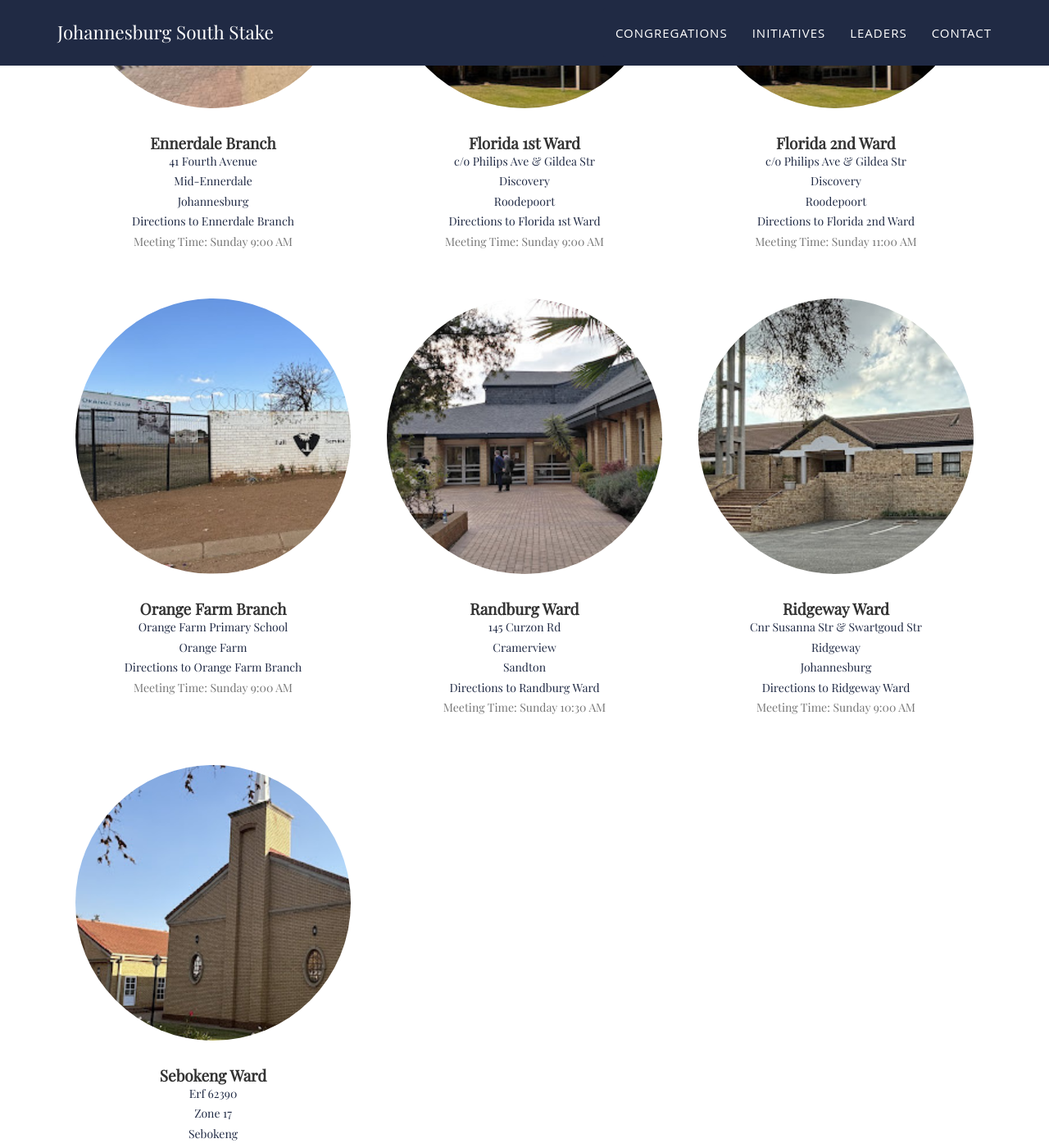
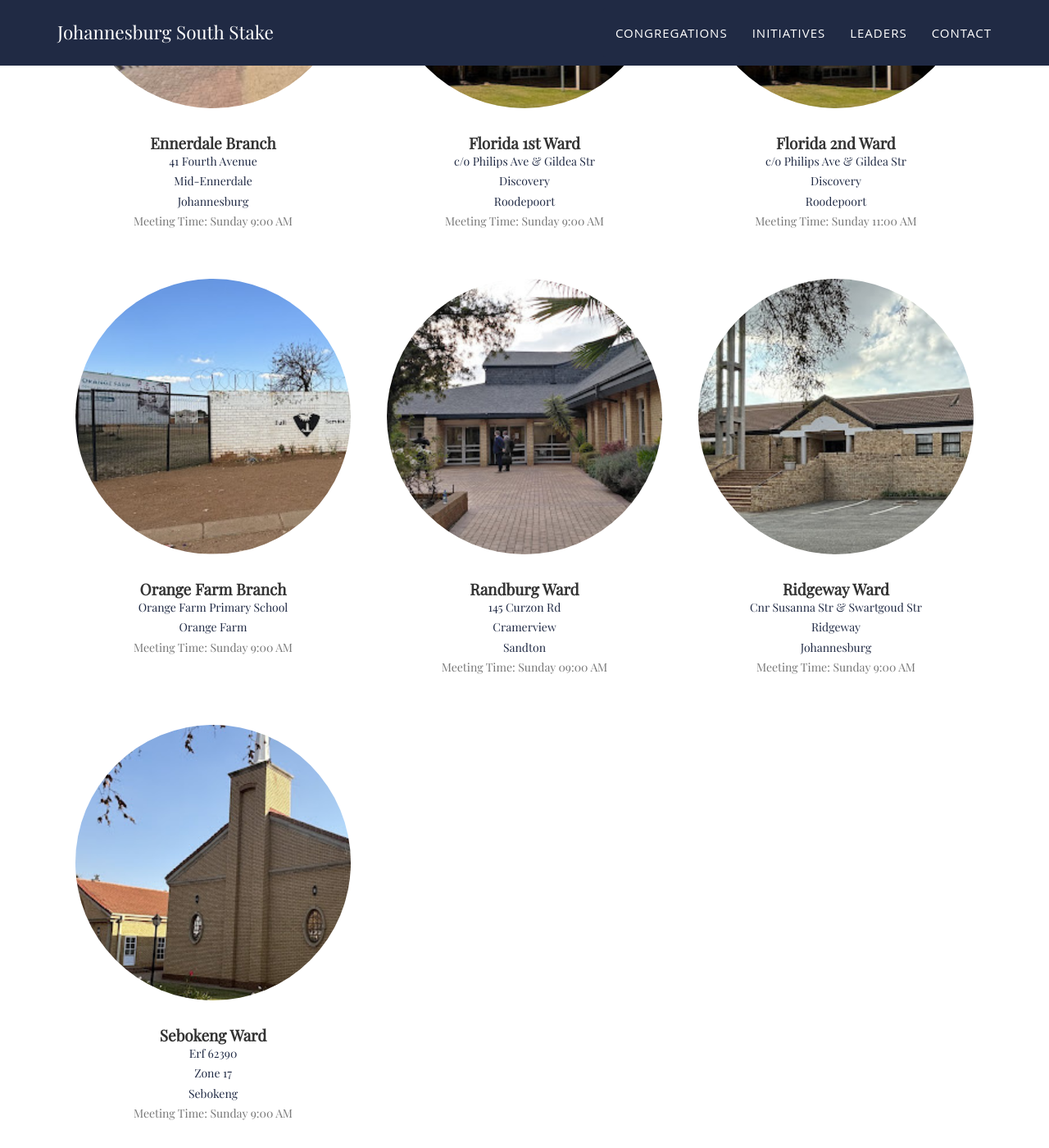
Before and after one commit to jhbsouthstake/jhbsouthstake.github.io, a Jekyll site: the page built from index.html, in a window 1280 px wide and 1400 px high, scrolled down 1734 px. Shown: the whole window at 82% size. Built offline with Jekyll 4.4.1, drawn with Linux system fonts in a browser that asks for light colours; some web fonts are replaced; some of the changed text lies outside the part shown.

Commit message:
remove directions to link, fix randburg start time.

```diff
--- a/_config.yml
+++ b/_config.yml
@@ -85,7 +85,7 @@ congregations:
     - line: 145 Curzon Rd
     - line: Cramerview
     - line: Sandton
-  meeting-time: Sunday 10:30 AM
+  meeting-time: Sunday 09:00 AM
   map-link: https://maps.app.goo.gl/bBUjutc78goxMc7YA
 
 - name: Ridgeway Ward
--- a/_includes/congregations.html
+++ b/_includes/congregations.html
@@ -75,9 +75,8 @@
                         <a href="{{ member.map-link }}" target="_blank">
                           {% for member in member.address %}
                             {{member.line}}<br>
-                            <!-- {{member.line}}<br> -->
                           {% endfor %}</a>
-                        <a href="{{ member.map-link }}" target="_blank">Directions to {{member.name}}</a><br>
+                        <!-- <a href="{{ member.map-link }}" target="_blank">Directions to {{member.name}}</a><br> -->
                         Meeting Time: {{ member.meeting-time }}<br>
                         </p>
                     </div>
```
